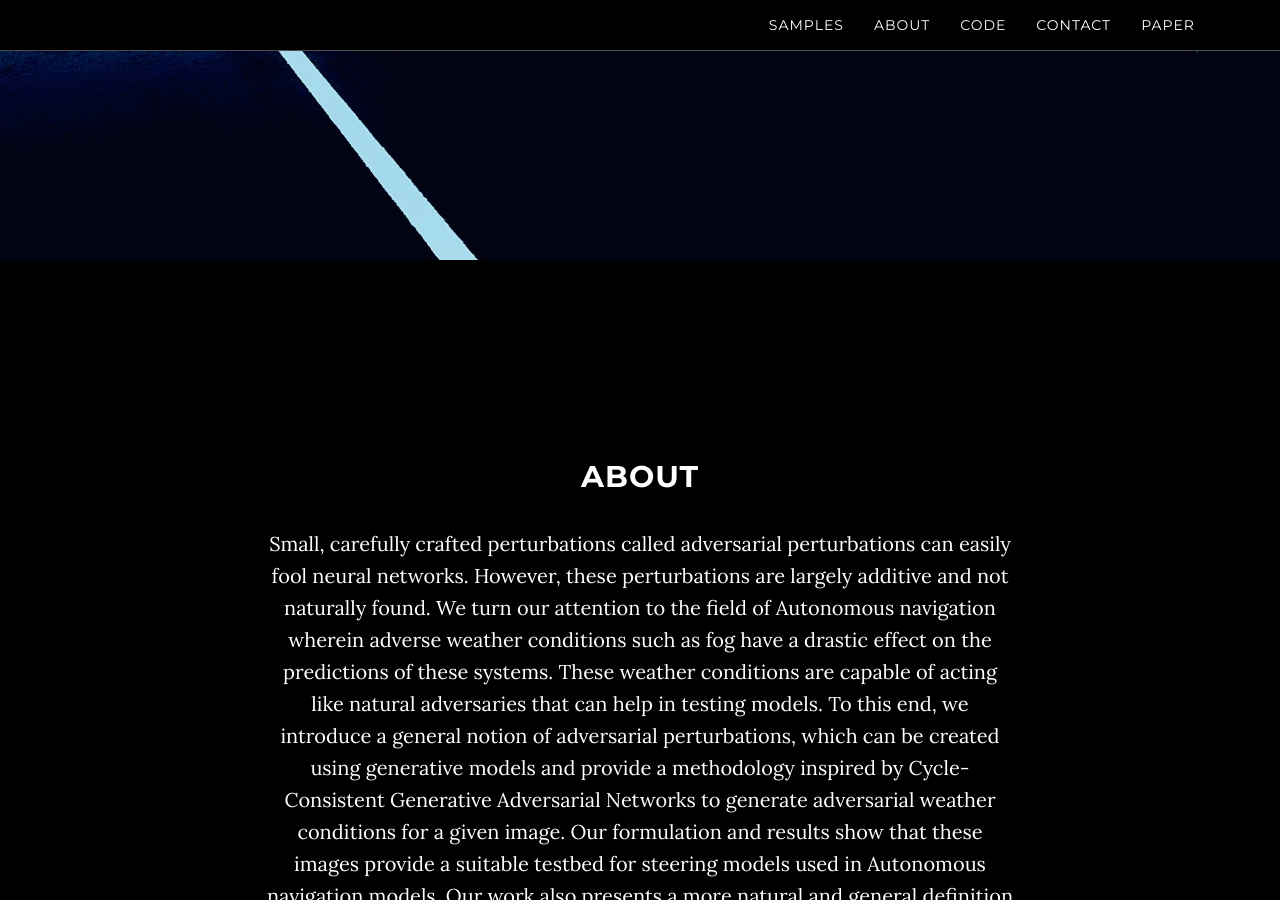
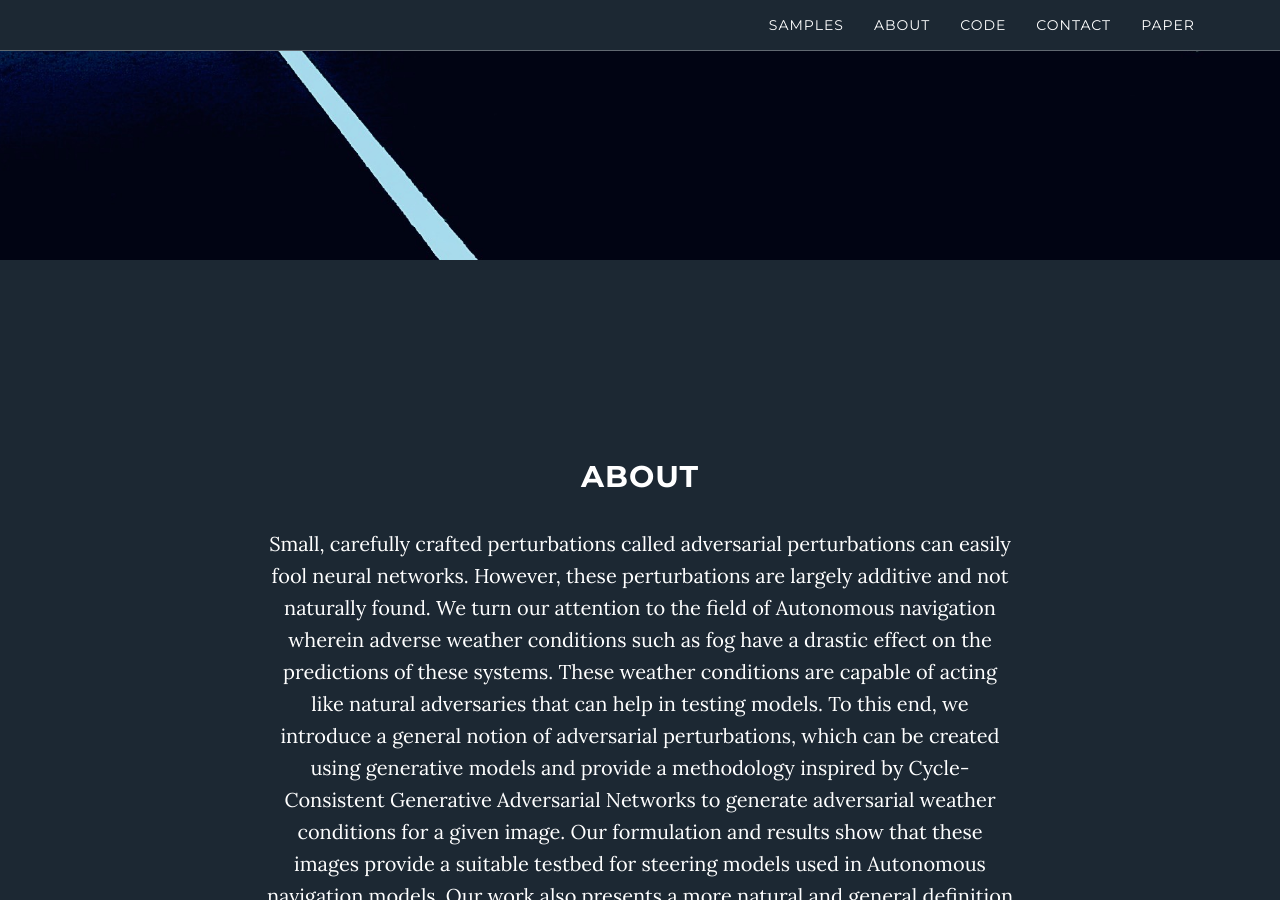
Before and after one commit to code-Assasin/website_little_fog, a Jekyll site: the page built from index.html, in a window 1280 px wide and 900 px high, scrolled down 640 px. Built offline with Jekyll 4.4.1, drawn with Linux system fonts in a browser that asks for light colours.

Commit message:
background color change

```diff
--- a/_config.yml
+++ b/_config.yml
@@ -7,7 +7,8 @@ description: "A study of Task Perceptual Adversarial Examples in Autonomous Driv
 
 # Color settings (hex-codes without the leading hash-tag)
 color:
-  primary-dark: '#000000'
+  # primary-dark: '#000000'
+  primary-dark: '#1C2833'
   links: '#219ab3'
 
 # Footer settings
```
